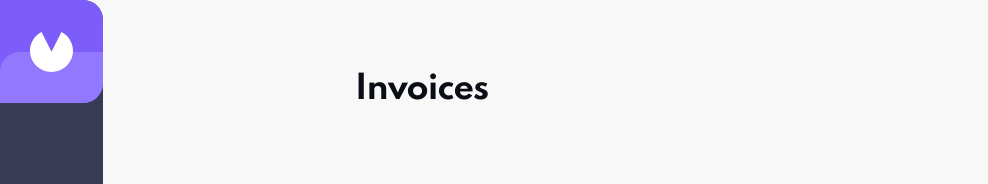
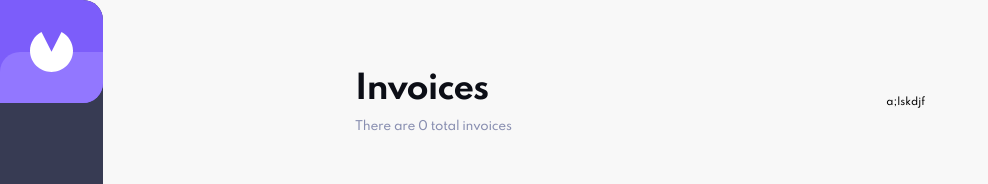
Before and after one commit to Euuphi/invoice-app, a Next.js app: page / in a window 1280 px wide. Shown: the top 184 px of the page, without its empty margins (0-988 px from the left). Built offline with nearby package versions, Linux system fonts and the light colour scheme.

Commit message:
Create body text components and add text to header

```diff
--- a/src/components/Header.js
+++ b/src/components/Header.js
@@ -1,8 +1,28 @@
+import styled from "styled-components";
 // Components
 import H1 from "./headings/H1";
+import Text12 from "./text/Text12";
+
+const Container = styled.div`
+    display: flex;
+    align-items: center;
+    justify-content: space-between;
+`;
+
+const Heading = styled(H1)`
+    margin-bottom: 1.2rem;
+`;
 
 const Header = () => {
-    return <H1>Invoices</H1>;
+    return (
+        <Container>
+            <div>
+                <Heading>Invoices</Heading>
+                <Text12>There are 0 total invoices</Text12>
+            </div>
+            <div>a;lskdjf</div>
+        </Container>
+    );
 };
 
 export default Header;
--- /dev/null
+++ b/src/components/text/Text12.js
@@ -0,0 +1,11 @@
+import styled from "styled-components";
+
+const Text12 = styled.p`
+    color: #888eb0;
+    font-size: 1.2rem;
+    font-weight: 500;
+    letter-spacing: -0.25px;
+    line-height: 1.5rem;
+`;
+
+export default Text12;
```
Also changed, not shown: src/components/text/Text11.js (added, +10 -0 lines).
